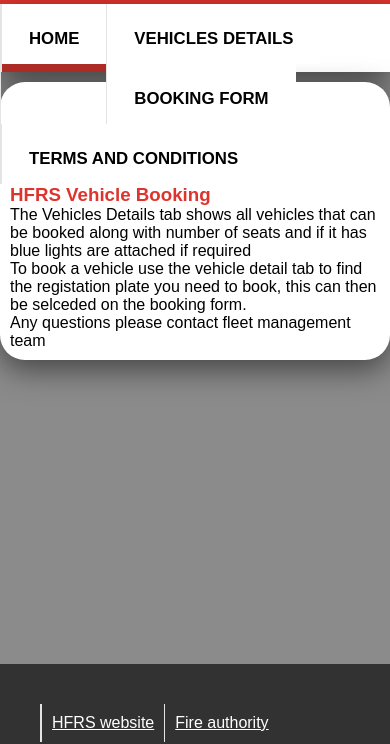
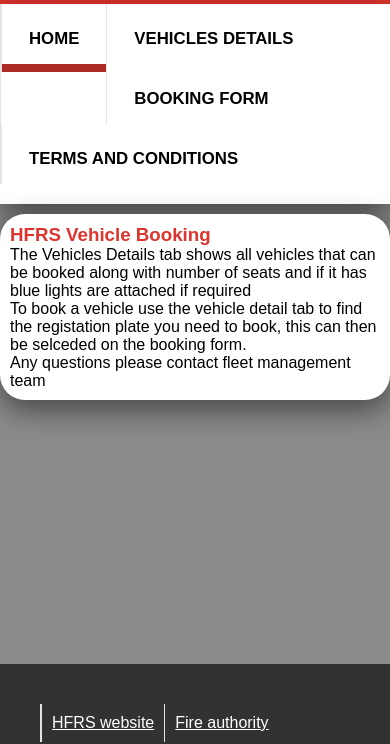
Before and after one commit to 4headk50/4headk50.github.io, a plain HTML site: page work_base_assignment/index.html in a window 390 px wide. Shown: the part 100-844 px from the top of the page. Drawn offline with Linux system fonts and the light colour scheme.

Commit message:
Updated the css file to include some resizing for mobile

```diff
--- a/work_base_assignment/css/main.css
+++ b/work_base_assignment/css/main.css
@@ -160,3 +160,26 @@
     color: white;
     background-color:#dd342d;
   }
+
+
+@media (max-width : 800px) {
+
+
+    nav {
+        background-color: #ffffff;
+        height: 130px;
+        max-width: 1200px;
+        margin: 0 auto;
+    }
+    }
+
+@media (max-width : 460px) {
+
+
+    nav {
+        background-color: #ffffff;
+        height: 200px;
+        max-width: 1200px;
+        margin: 0 auto;
+    }
+    }
```
Also changed, not shown: week_2/CSS/main_task1.css (line endings or trailing spaces).
